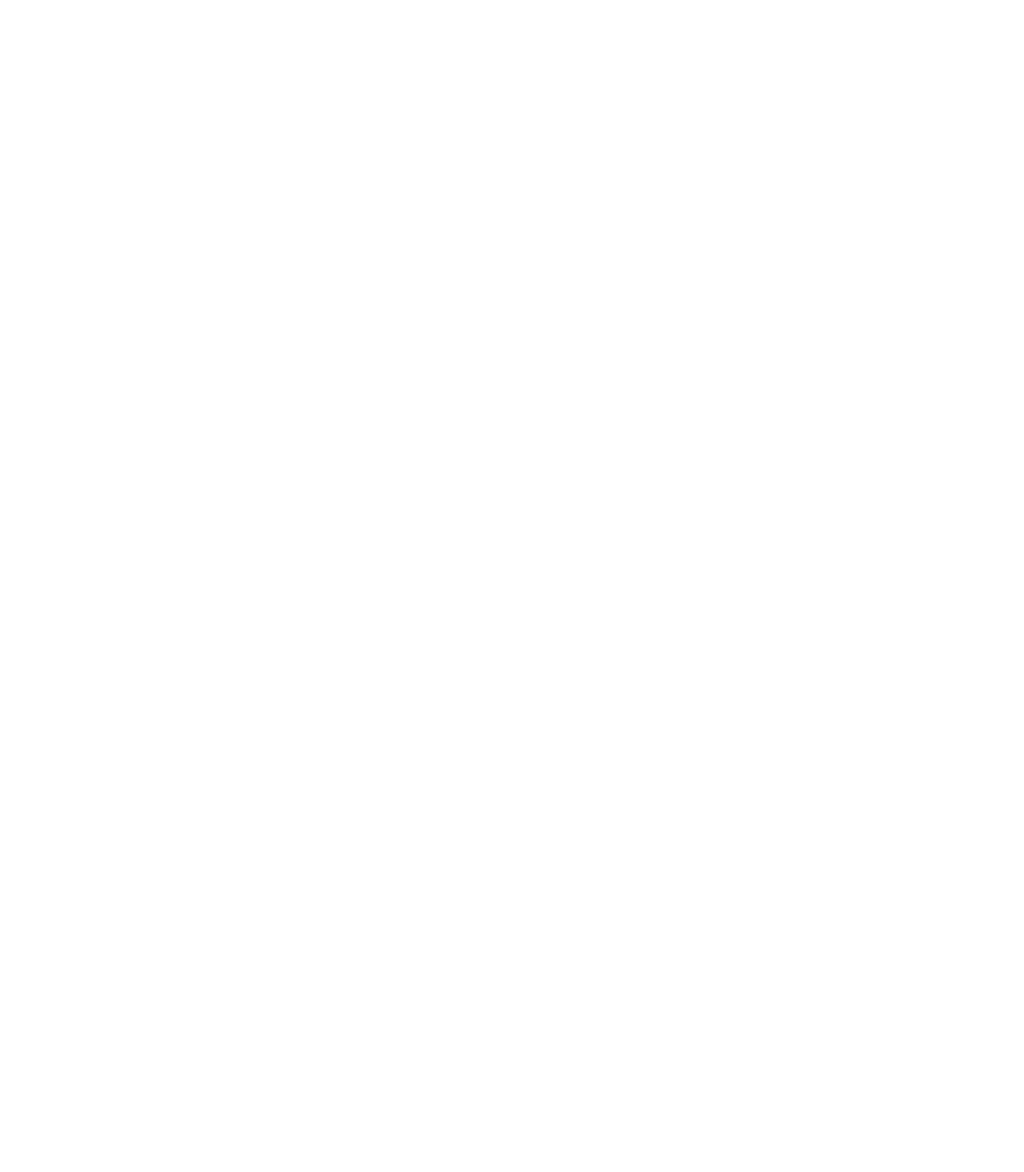
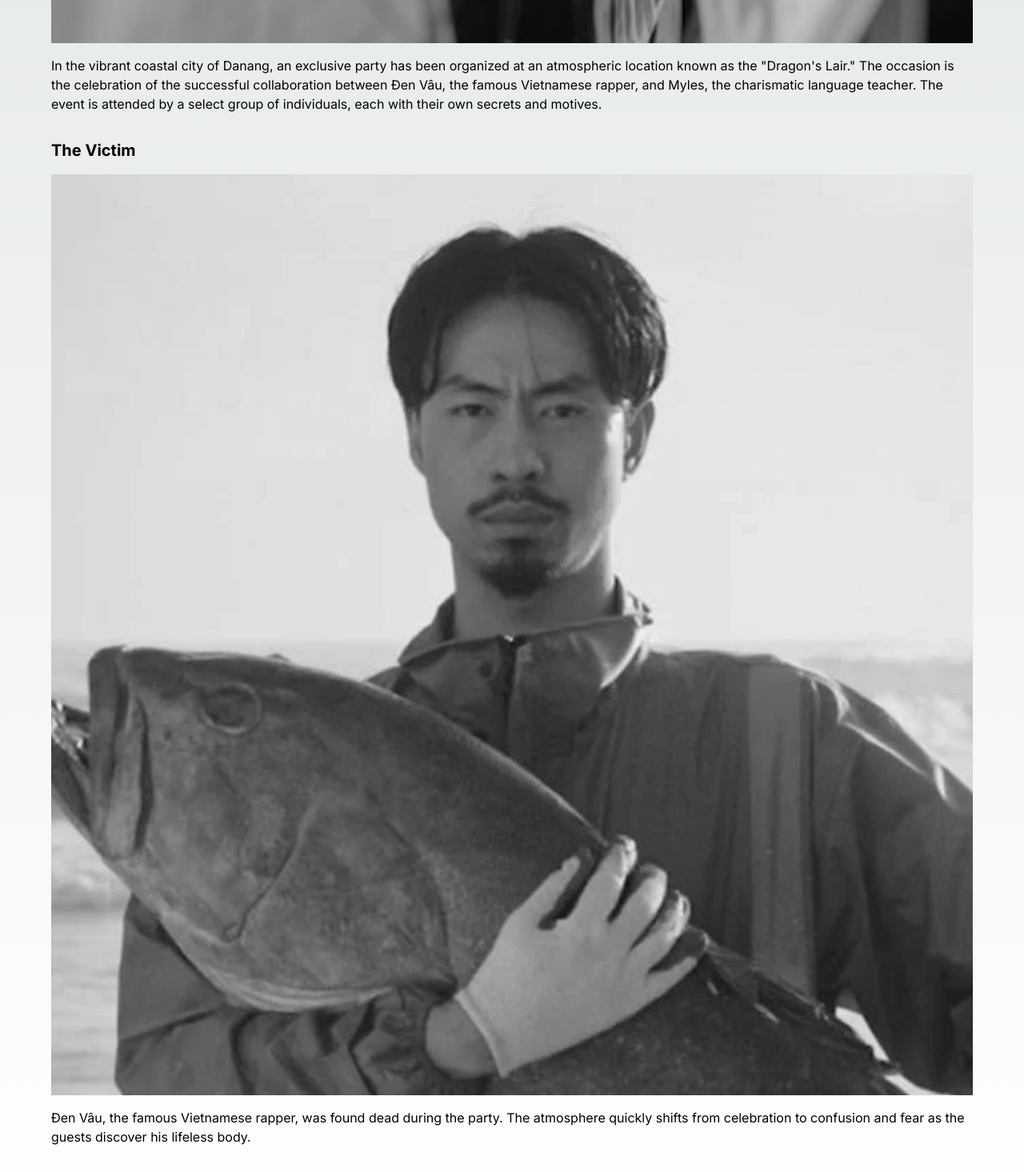
Before and after one commit to jamesMAwalker/murder-mystery, a Next.js app: page /background in a window 1280 px wide. Shown: the part 1242-2708 px from the top of the page at 80% size. Before the commit the page ends 800 px from the top, so only its background shows below. Built offline with nearby package versions, Linux system fonts and the light colour scheme; no server answers.

Commit message:
Add: Background page.

```diff
--- a/app/background/page.tsx
+++ b/app/background/page.tsx
@@ -2,8 +2,50 @@
 
 const BackgroundPage = () => {
   return (
-    <div>BackgroundPage</div>
+    <div className='flex-col-tl gap-8'>
+      <IntroSection />
+      <VictimSection />
+    </div>
   )
 }
 
 export default BackgroundPage
+
+function IntroSection() {
+  return (
+    <div className='flex-col-tl gap-4'>
+      <h1 className='text-2xl font-bold'>The Background Story</h1>
+      <img
+        className='w-full aspect-square object-cover saturate-0'
+        src='/background-2.jpg'
+        alt='evidence board'
+      />
+      <p>
+        In the vibrant coastal city of Danang, an exclusive party has been
+        organized at an atmospheric location known as the "Dragon&#39;s Lair."
+        The occasion is the celebration of the successful collaboration between
+        Đen Vâu, the famous Vietnamese rapper, and Myles, the charismatic
+        language teacher. The event is attended by a select group of
+        individuals, each with their own secrets and motives.
+      </p>
+    </div>
+  )
+}
+
+function VictimSection() {
+  return (
+    <div className='flex-col-tl gap-4'>
+      <h1 className='text-xl font-bold'>The Victim</h1>
+      <img
+        className='w-full aspect-square object-cover saturate-0'
+        src='/den.webp'
+        alt='Den Vau the rapper'
+      />
+      <p>
+        Đen Vâu, the famous Vietnamese rapper, was found dead during the party.
+        The atmosphere quickly shifts from celebration to confusion and fear as
+        the guests discover his lifeless body.
+      </p>
+    </div>
+  )
+}
```
